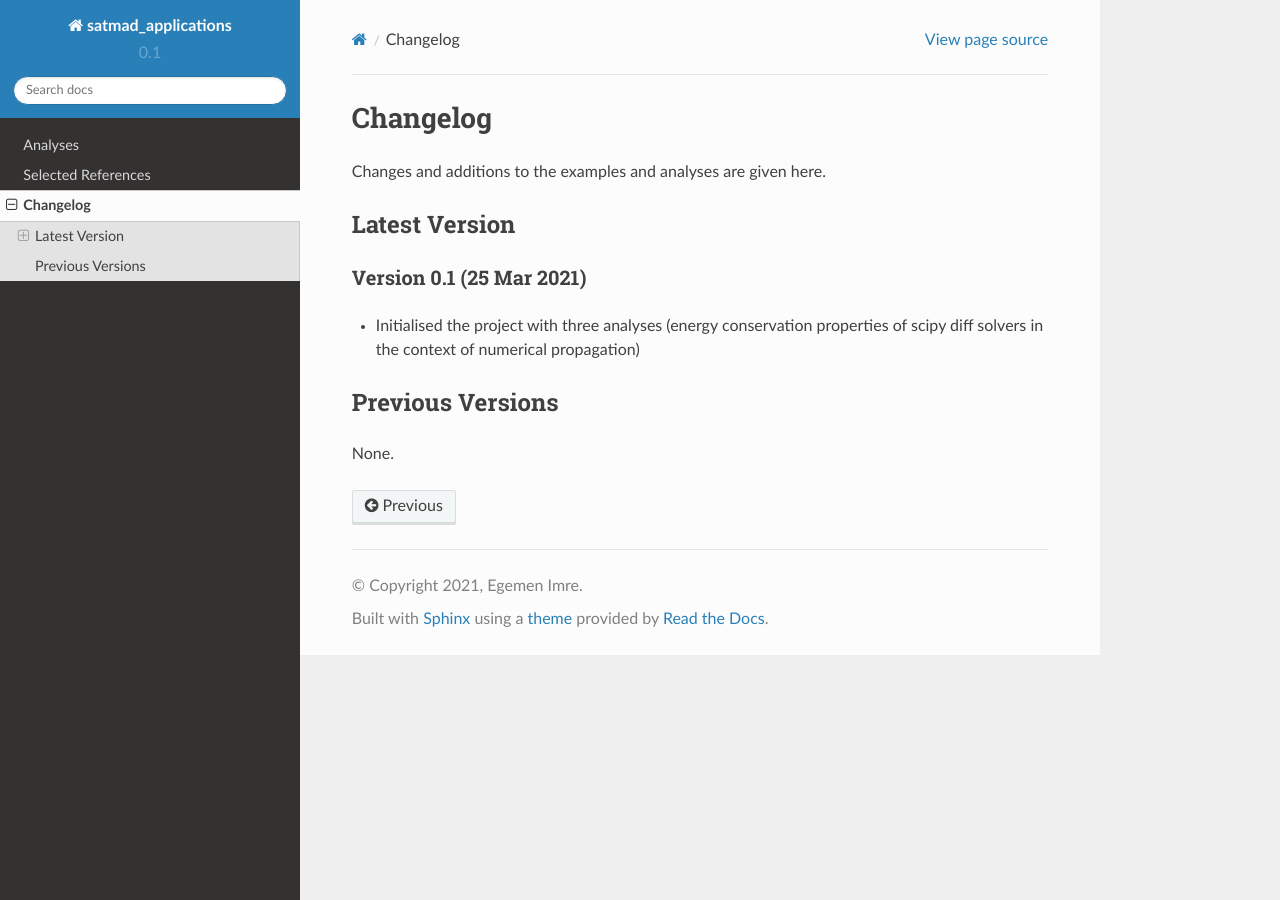
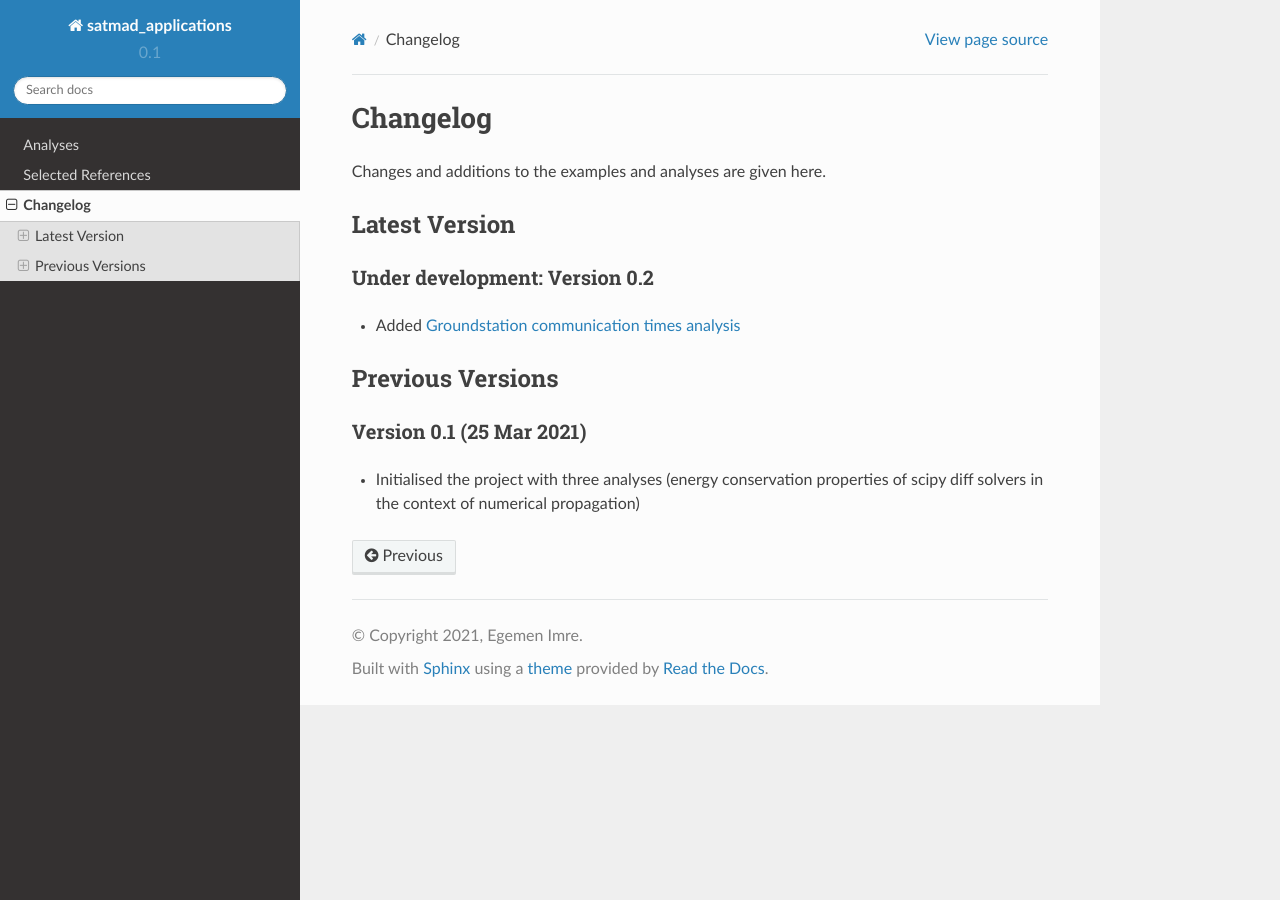
Before and after one commit to egemenimre/satmad_applications, a Sphinx documentation site: the page built from docs/changelog.rst, in a window 1280 px wide. Built offline with Sphinx 7.4.7 and the Read the Docs theme 2.0.0, drawn with Linux system fonts in a browser that asks for light colours; pages that are not in the unit, such as notebooks, are missing from menus.

Commit message:
Added GS access analysis

```diff
--- a/docs/changelog.rst
+++ b/docs/changelog.rst
@@ -8,13 +8,16 @@ Changes and additions to the examples and analyses are given here.
 Latest Version
 -----------------
 
+Under development: Version 0.2
+^^^^^^^^^^^^^^^^^^^^^^^^^^^^^^
+
+- Added `Groundstation communication times analysis <how_to_guides/basics/gs_access.ipynb>`_
+
+Previous Versions
+-----------------
+
 Version 0.1 (25 Mar 2021)
 ^^^^^^^^^^^^^^^^^^^^^^^^^^^
 
 - Initialised the project with three analyses (energy conservation properties of scipy diff solvers in the context of
   numerical propagation)
-
-Previous Versions
------------------
-
-None.
```
